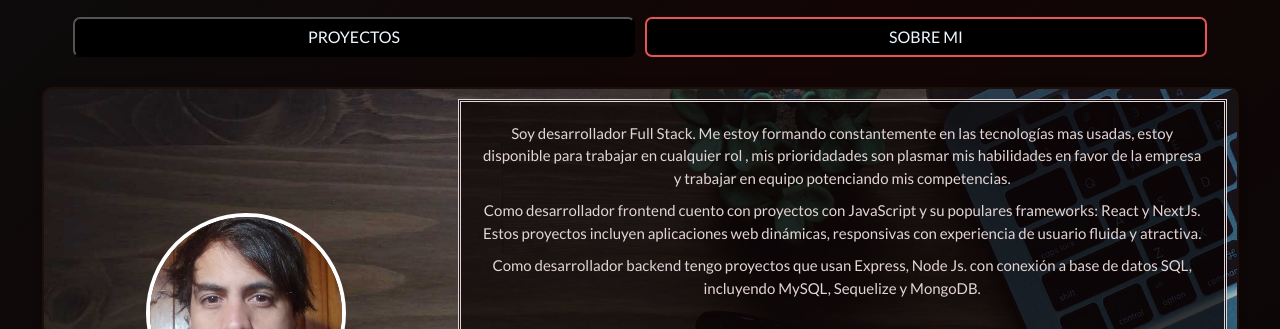
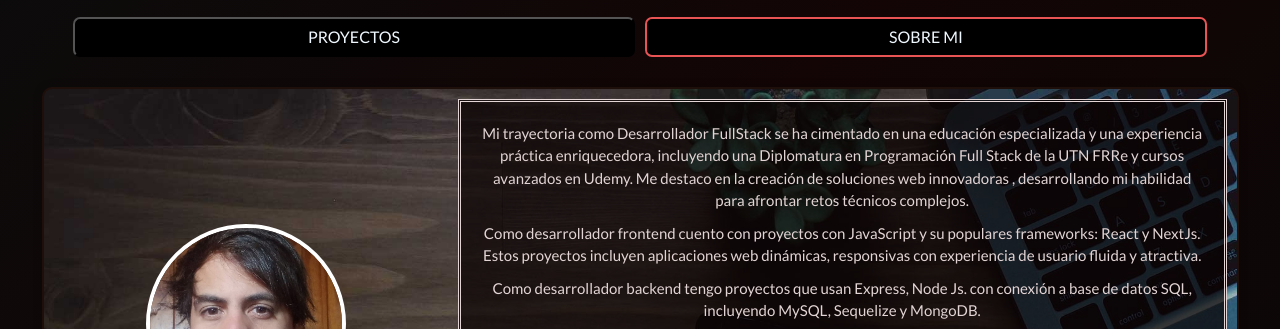
Before and after one commit to NitsugaSamot/portafolio_00, a plain HTML site: page index.html in a window 1280 px wide. Shown: the part 115-444 px from the top of the page. Drawn offline with nearby package versions, Linux system fonts and the light colour scheme.

Commit message:
quot api food

```diff
--- a/index.html
+++ b/index.html
@@ -57,11 +57,7 @@
 
                     <div class="presentation">
                             <p>
-                                Soy desarrollador Full Stack. Me estoy formando constantemente en las
-                                tecnologías mas usadas, estoy disponible para trabajar en cualquier rol ,
-                                mis prioridadades son plasmar mis habilidades en favor de la empresa y
-                                trabajar en equipo potenciando mis competencias.
-
+                                Mi trayectoria como Desarrollador FullStack se ha cimentado en una educación especializada y una experiencia práctica enriquecedora, incluyendo una Diplomatura en Programación Full Stack de la UTN FRRe y cursos avanzados en Udemy. Me destaco en la creación de soluciones web innovadoras , desarrollando mi habilidad para afrontar retos técnicos complejos.
                             </p>
 
                             <p>
@@ -213,104 +209,6 @@
 
                       <!-- FIN  -->
 
-
-
-            <!-- APP SALON  -->
-
-            <!-- <div class="card">
-                <div class="imagenCard">
-                    <img src="img/app-salon.png" alt="agencia de viajes">
-                </div>
-
-                <div class="descripcionCard">
-
-                    <button data-bs-toggle="modal"  data-bs-target="#modalSalon" type="button" class="botonSitio">Detalles</button>
-
-                    <a href="http://cumbersome-efficiency-joj.domcloud.io/" target="_blank">
-                        <button class="botonSitio">Ver Sitio</button>
-                    </a>
-
-                    <div class="enlaces">
-                        <a href="https://github.com/NitsugaSamot/app-salon-mvc" target="_blank">
-                            <img src="img/icons8-github-94.png" alt="">
-                            <p>Enlace a GitHub</p>
-                        </a>
-
-                    </div>
-                </div>
-            </div> -->
-
-
-            <!-- <div class="modal fade " id="modalSalon">
-                <div class="modal-dialog ">
-                    <div class="modal-content text-center card">
-                        <div class="modal-header text-center">
-                            <img class="logoModal" src="/img/tom-4.svg" alt="">
-                            <button type="button" class="btn-close" data-bs-dismiss="modal"></button>
-                        </div>
-                        <div class="modal-body">
-                            <h2 class="text-center">App Salón</h2>
-
-                            <hr>
-
-                            <h4>Aplicación web para administrar citas y servicios</h4>
-
-                            <h4>Tecnologías aplicadas:</h4>
-
-                            <h4>PHP, Javascript, SASS</h4>
-
-                            <hr>
-
-                            <h5>Este proyecto incluye formularios, validación para creación de cuentas, administrar servicios o reservar citas como cliente.</h5>
-
-                            <h5>Esta app tiene funcionalidad diferente segun se la quiera ejecutar como administrador de servicios o como cliente que desea reservar uno o varios servicios.</h5>
-
-                            <h5>Como administrador puedes crear, editar y eliminar sercicios. Tambien puedes ver, filtrar citas y contactar a los clientes que hagan sus reservas.</h5>
-
-                            <h5>Como cliente puedes crear una cuenta, seleccionar servicios y reservarlo según el horario establecido por el local</h5>
-
-                            <h5>Tiene una eficaz performance en la seguridad en cuanto al hackeo de passwords.</h5>
-
-                            <h5>En cuanto a la creación, validación de cuenta o reseteo de password uso MailTrap.</h5>
-
-                            <hr>
-
-                            <h4>Para probar la app como cliente:</h4>
-
-                            <h4>invitado@cliente.com</h4>
-                            <h4>Contraseña: invitadoCliente123</h4>
-
-                            <hr>
-
-                            <h4>Para probar la app como administrador</h4>
-
-                            <h4>invitado@admin.com</h4>
-                            <h4>Contraseña: invitadoAdmin123</h4>
-                        </div>
-                        <div class="enlaces">
-
-                            <a class="divBtn" href="http://cumbersome-efficiency-joj.domcloud.io/" target="_blank">
-                                <button class="botonSitio">Ver Sitio</button>
-                            </a>
-                            <a class="divBtn"  href="https://github.com/NitsugaSamot/app-salon-mvc" target="_blank">
-                                <img src="img/icons8-github-94.png" alt="">
-                                <p>Enlace a GitHub</p>
-                            </a>
-
-                        </div>
-
-
-                        <button type="button" class="btn btn-primary" data-bs-dismiss="modal">Cerrar</button>
-
-
-                    </div>
-                </div>
-            </div> -->
-
-
-          <!-- FIN  -->
-
-
                                   <!-- APP TRENDY_TECH  -->
 
                                   <div class="card">
@@ -400,7 +298,7 @@
                               <!-- FIN  -->
 
             <!-- APP DE COMIDAS  -->
-
+<!--
             <div class="card">
                 <div class="imagenCard">
                     <img src="img/app-cook.png" alt="aplicacion para restaurante">
@@ -428,10 +326,10 @@
                     </div>
 
                 </div>
-            </div>
+            </div> -->
 
 
-            <div class="modal fade " id="modalAppCook">
+            <!-- <div class="modal fade " id="modalAppCook">
                 <div class="modal-dialog ">
                     <div class="modal-content text-center card">
                         <div class="modal-header text-center">
@@ -503,7 +401,7 @@
 
                     </div>
                 </div>
-            </div>
+            </div> -->
 
 
           <!-- FIN  -->
```
